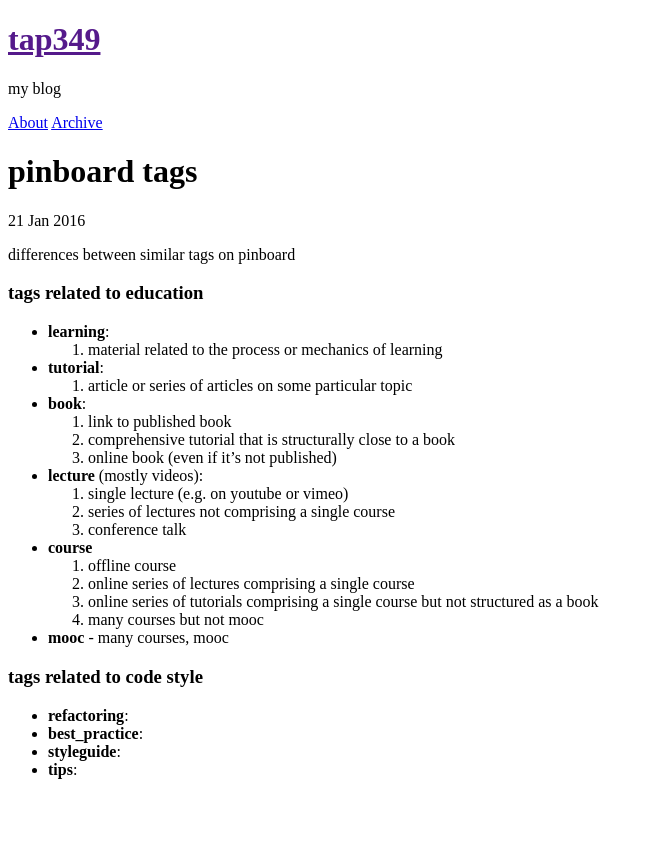
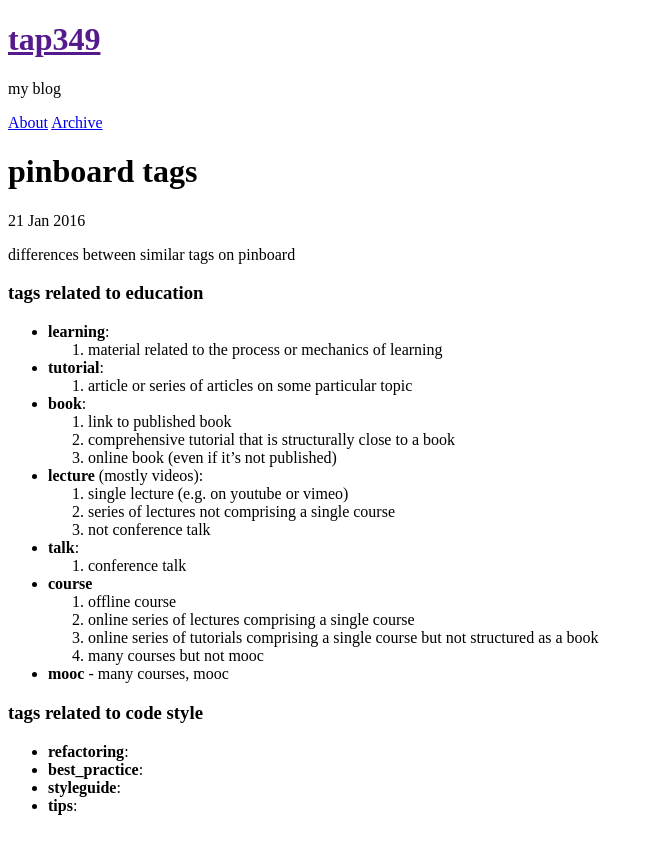
Before and after one commit to tap349/tap349.github.io, a Jekyll site: the page built from _posts/2016-01-22-pinboard-tags.md, in a window 1280 px wide. Shown: the top 854 px of the page, without its empty margins (0-654 px from the left). Built offline with Jekyll 4.4.1, drawn with Linux system fonts in a browser that asks for light colours.

Commit message:
update 2016-12-24_13:32:44

```diff
--- a/_posts/2016-01-22-pinboard-tags.md
+++ b/_posts/2016-01-22-pinboard-tags.md
@@ -23,7 +23,9 @@ differences between similar tags on pinboard
 - **lecture** (mostly videos):
   1. single lecture (e.g. on youtube or vimeo)
   2. series of lectures not comprising a single course
-  3. conference talk
+  3. not conference talk
+- **talk**:
+  1. conference talk
 - **course**
   1. offline course
   2. online series of lectures comprising a single course
```
